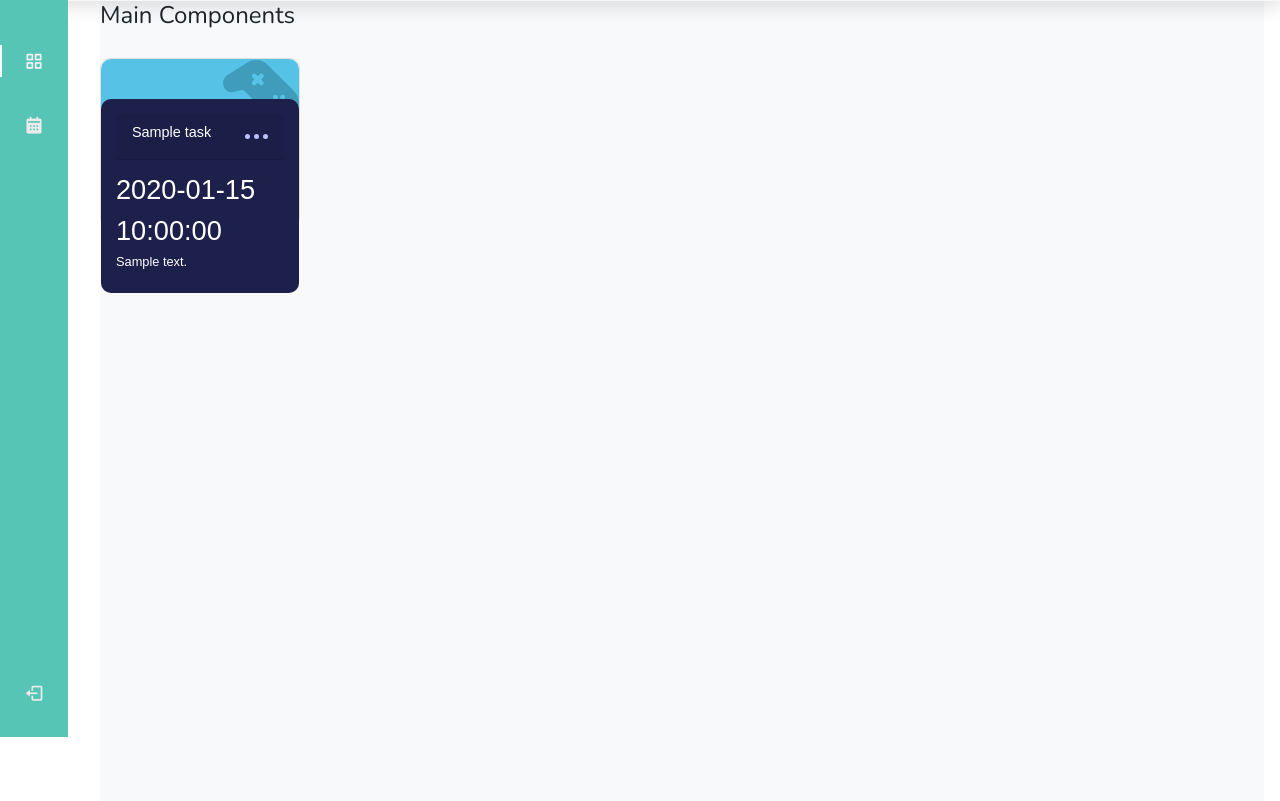
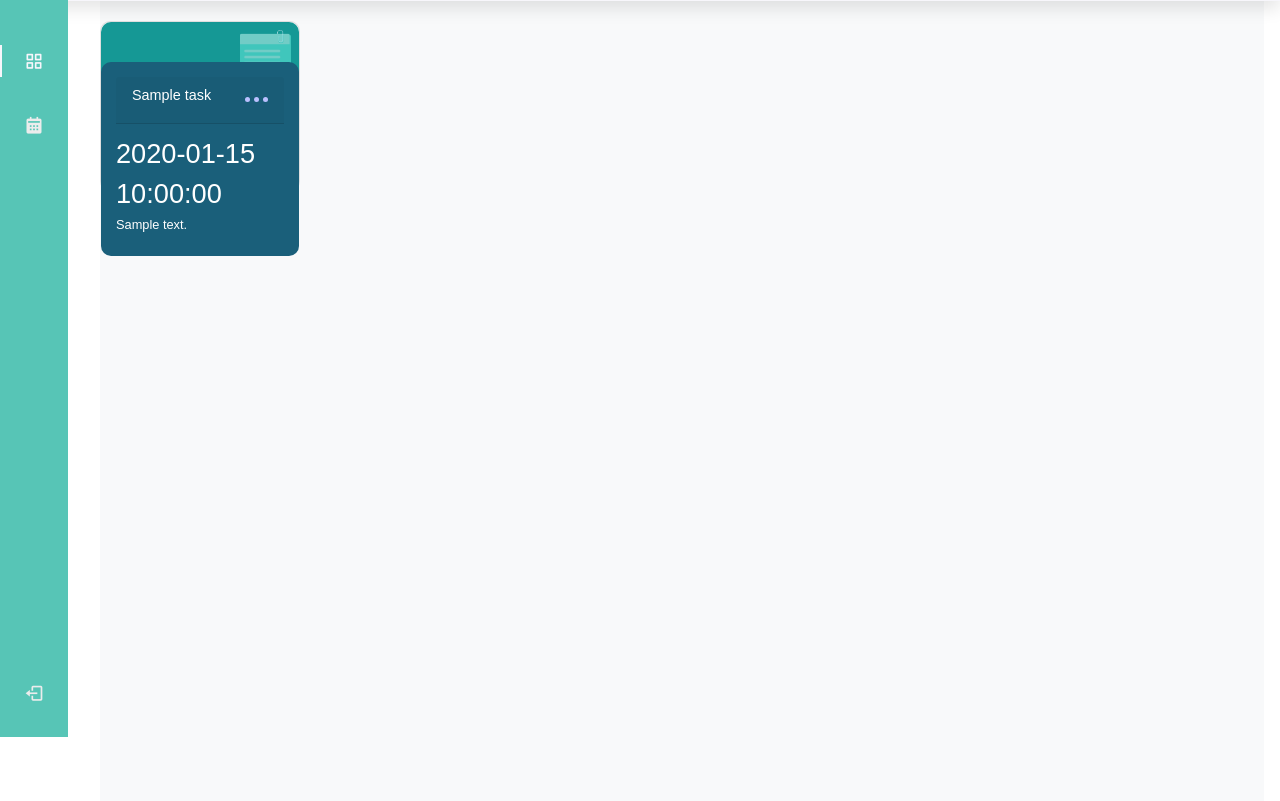
Before and after one commit to DaffaPutraS/task-minder, a PHP site: page / in a window 1280 px wide. Shown: the part 63-864 px from the top of the page. Run offline with PHP 8.4, Linux system fonts and the light colour scheme; the visitor is signed in with stand-in values (Sample User, id 1); tables that the repository leaves empty or names only in its code hold one stand-in row (values such as "Sample post"); some libraries are stand-ins or nearby versions.

Commit message:
update index

```diff
--- a/css/style-index.css
+++ b/css/style-index.css
@@ -248,7 +248,7 @@ a {
     top: -10px;
     display: grid;
     gap: 10px;
-    background: var(--primary-clr);
+    background: var(--third-color);
 }
 
 .card-time {
@@ -260,7 +260,13 @@ a {
     transition: 0.2s cubic-bezier(0.25, 0.46, 0.45, 0.94);
     border-top-left-radius: 10px;
     border-top-right-radius: 10px;
-    background: hsl(195, 74%, 62%);
+    background: var(--second-color);
+}
+
+.img-section img {
+    width: 51px;
+    height: 50px;
+    margin: 8px 8px 0 0;
 }
 
 .card-header {
@@ -281,7 +287,7 @@ a {
     margin-inline: auto;
 }
 
-.card svg {
+.card img {
     float: right;
     max-width: 100%;
     max-height: 100%;
--- a/index.php
+++ b/index.php
@@ -56,7 +56,7 @@ if(!isset($_SESSION['username'])){
     </div>
     <!--Container Main start-->
     <div class="height-100 bg-light">
-        <h4>Main Components</h4>
+
 
         <!-- Logika untuk narik data menggunakan bahasa PHP -->
         <?php
@@ -80,7 +80,8 @@ if(!isset($_SESSION['username'])){
         <div class="card-container">
             <div class="card work">
                 <div class="img-section">
-                    <svg xmlns="http://www.w3.org/2000/svg" height="77" width="76"><path fill-rule="nonzero" fill="#3F9CBB" d="m60.91 71.846 12.314-19.892c3.317-5.36 3.78-13.818-2.31-19.908l-26.36-26.36c-4.457-4.457-12.586-6.843-19.908-2.31L4.753 15.69c-5.4 3.343-6.275 10.854-1.779 15.35a7.773 7.773 0 0 0 7.346 2.035l7.783-1.945a3.947 3.947 0 0 1 3.731 1.033l22.602 22.602c.97.97 1.367 2.4 1.033 3.732l-1.945 7.782a7.775 7.775 0 0 0 2.037 7.349c4.49 4.49 12.003 3.624 15.349-1.782Zm-24.227-46.12-1.891-1.892-1.892 1.892a2.342 2.342 0 0 1-3.312-3.312l1.892-1.892-1.892-1.891a2.342 2.342 0 0 1 3.312-3.312l1.892 1.891 1.891-1.891a2.342 2.342 0 0 1 3.312 3.312l-1.891 1.891 1.891 1.892a2.342 2.342 0 0 1-3.312 3.312Zm14.19 14.19a2.343 2.343 0 1 1 3.315-3.312 2.343 2.343 0 0 1-3.314 3.312Zm0 7.096a2.343 2.343 0 0 1 3.313-3.312 2.343 2.343 0 0 1-3.312 3.312Zm7.096-7.095a2.343 2.343 0 1 1 3.312 0 2.343 2.343 0 0 1-3.312 0Zm0 7.095a2.343 2.343 0 0 1 3.312-3.312 2.343 2.343 0 0 1-3.312 3.312Z"></path></svg>                </div>
+                    <img src="img/vektor-task.png" alt="">
+                </div>
                 <div class="card-desc">
                     <div class="card-header">
                         <div class="card-title"><?php echo $row['task_name']; ?></div>
```
Also changed, not shown: img/vektor-task.png (added). Lines whose indentation alone changed are shown as unchanged.
